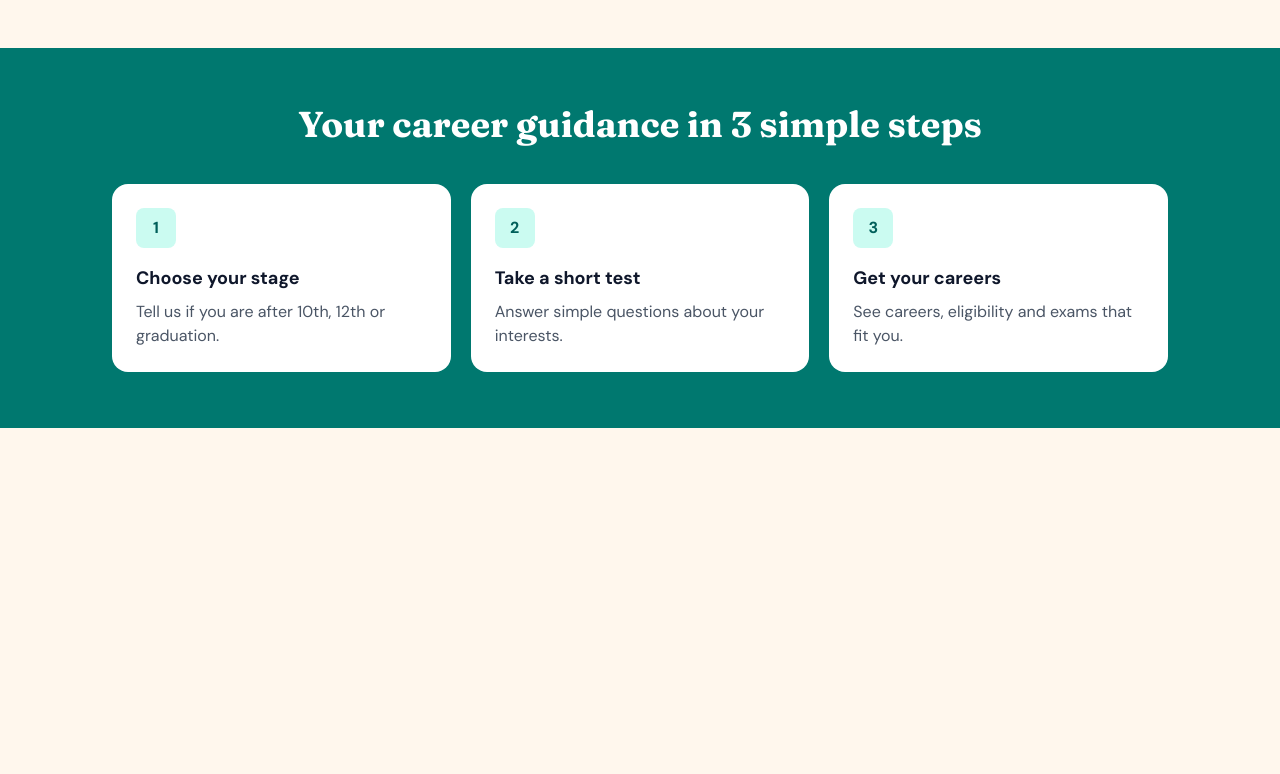
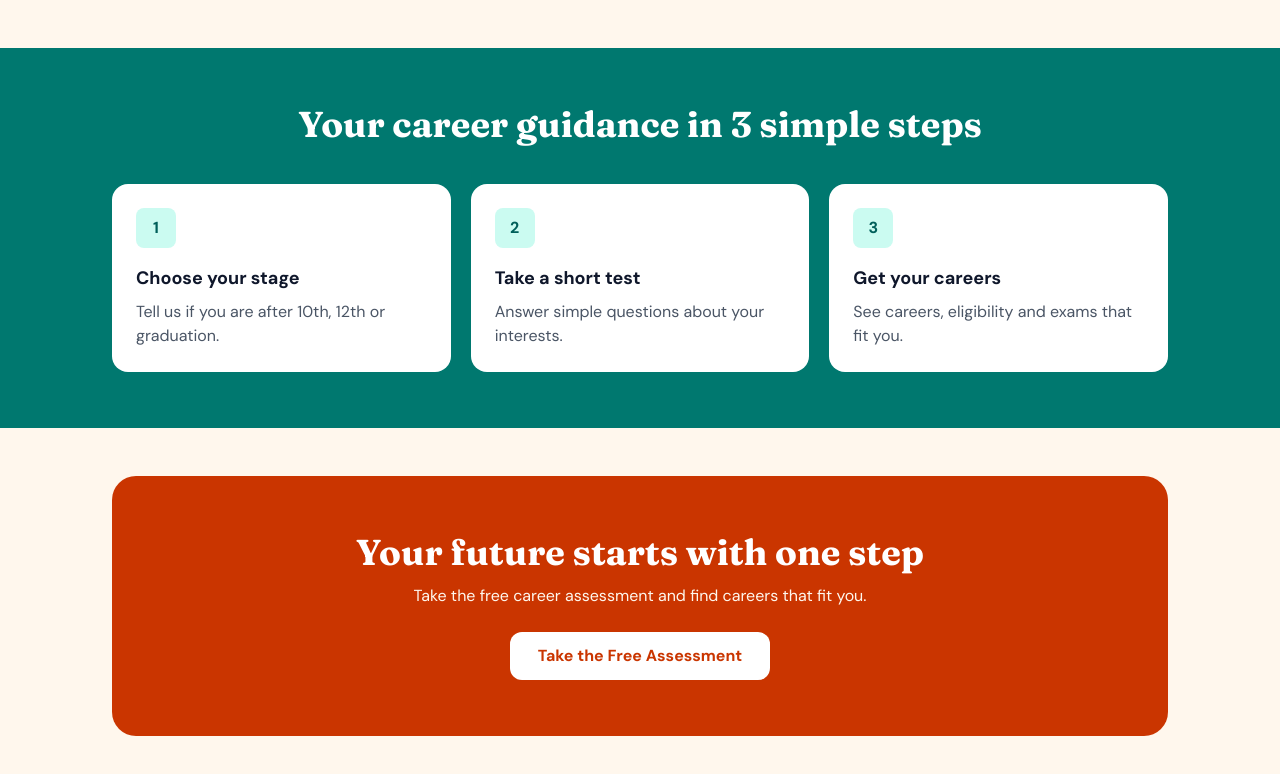
Before and after one commit to abhishekprajapativns/FutureNest, a React (Vite) app in the folder client/: page / in a window 1280 px wide. Shown: the part 1087-1861 px from the top of the page. Before the commit the page ends 1515 px from the top, so only its background shows below. Built offline with nearby package versions, Linux system fonts and the light colour scheme.

Commit message:
Add call to action banner

```diff
--- a/client/src/pages/Home.jsx
+++ b/client/src/pages/Home.jsx
@@ -1,6 +1,7 @@
 import Hero from "../components/Hero";
 import Fields from "../components/Fields";
 import Steps from "../components/Steps";
+import CallToAction from "../components/CallToAction";
 
 function Home() {
   return (
@@ -8,6 +9,7 @@ function Home() {
       <Hero />
       <Fields />
       <Steps />
+      <CallToAction />
     </main>
   );
 }
```
